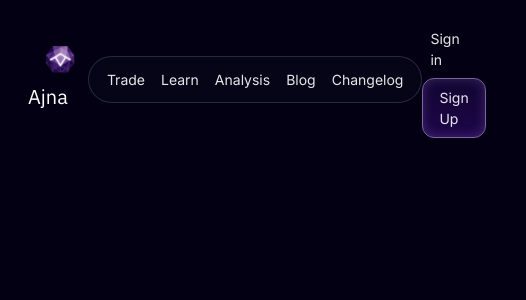
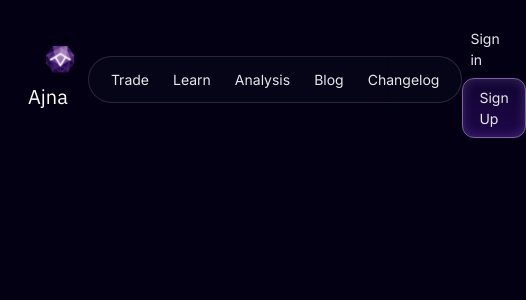
Before and after one commit to KushalSuvan/ajna-frontend, a Next.js app: page / in a window 390 px wide. Shown: the top 300 px of the page, 526 px wide, since content can reach past the window. Built offline with nearby package versions, Linux system fonts and the light colour scheme.

Commit message:
Added Responsive Provider Component

```diff
--- /dev/null
+++ b/src/app/Responsive.tsx
@@ -0,0 +1,44 @@
+'use client'
+
+import MediaSizeContext from "@/contexts/MediaSizeContext";
+import { useState, useEffect, useCallback } from 'react';
+
+const maxWidthCutoff = 1200;
+
+const debounce = (func: (params: string) => void, delay: number) => {
+    let timeout: number | NodeJS.Timeout | undefined = undefined;
+    return (
+        (params: string) => {
+            clearTimeout(timeout);
+            timeout = setTimeout(() => {func(params)}, delay);
+        }
+    )
+}
+
+const Responsive = ({ children }: { children: React.ReactNode }) => {
+    const [screenSize, setScreenSize] = useState(window.innerWidth > maxWidthCutoff ? 'lg' : 'sm');
+    const debouncedSetScreenSize = useCallback(debounce((params: string) => {
+        setScreenSize(params);
+    }, 150), [debounce, setScreenSize]);
+
+    useEffect(() => {
+        const handleResize = () => {
+            if (window.innerWidth > maxWidthCutoff) debouncedSetScreenSize('lg');
+            else if (window.innerWidth <= maxWidthCutoff) debouncedSetScreenSize('sm');
+        }
+
+        window.addEventListener('resize', handleResize)
+
+        return () => {
+            window.removeEventListener('resize', handleResize);
+        }
+    }, [debouncedSetScreenSize])
+
+    return (
+        <MediaSizeContext.Provider value={screenSize}>
+            {children}
+        </ MediaSizeContext.Provider>
+    );
+}
+
+export default Responsive;
--- a/src/app/layout.tsx
+++ b/src/app/layout.tsx
@@ -2,6 +2,7 @@ import type { Metadata } from 'next';
 import { Inter } from 'next/font/google';
 import './globals.css';
 import Header from '@/components/layout/Header';
+import Responsive from './Responsive';
 
 const inter = Inter({
 	variable: '--font-inter-v',
@@ -20,10 +21,12 @@ export default function RootLayout({
 }>) {
 	return (
 		<html lang="en">
-			<body className={`max-w-[1300px] mx-auto ${inter.className} antialiased`}>
-				<Header />
-				{children}
-			</body>
+			<Responsive>
+				<body className={`max-w-[1300px] mx-auto ${inter.className} antialiased`}>
+					<Header />
+					{children}
+				</body>
+			</Responsive>
 		</html>
 	);
 }
--- a/src/components/layout/Header.tsx
+++ b/src/components/layout/Header.tsx
@@ -5,6 +5,7 @@ import Logo from './Logo';
 import NavBar from './NavBar';
 
 const Header = ({ className }: { className?: string }) => {
+
 	return (
 		<header
 			className={`sticky
--- a/src/components/layout/NavBar.tsx
+++ b/src/components/layout/NavBar.tsx
@@ -15,7 +15,7 @@ const NavBar = ({ className }: { className?: string }) => {
 				{Object.keys(links).map((key: string) => (
 					<li
 						key={key}
-						className="transition-colors ease-in-out block mx-2 text-[#ffffffe6] hover:text-[#ffffffb6]"
+						className="transition-colors ease-in-out block mx-3 text-[#ffffffe6] hover:text-[#ffffffb6]"
 					>
 						<Link href={links[key]}>{key}</Link>
 					</li>
```
